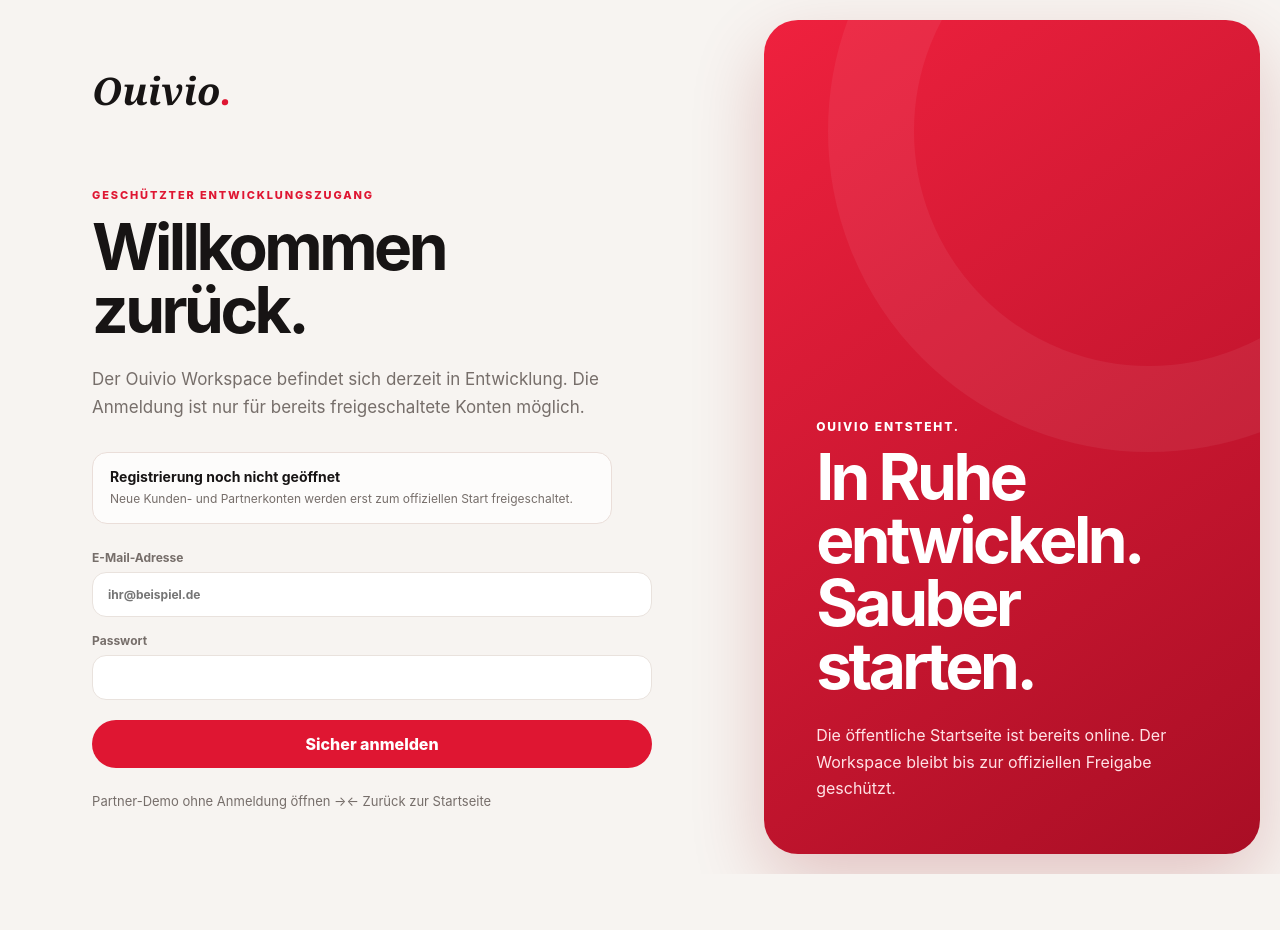
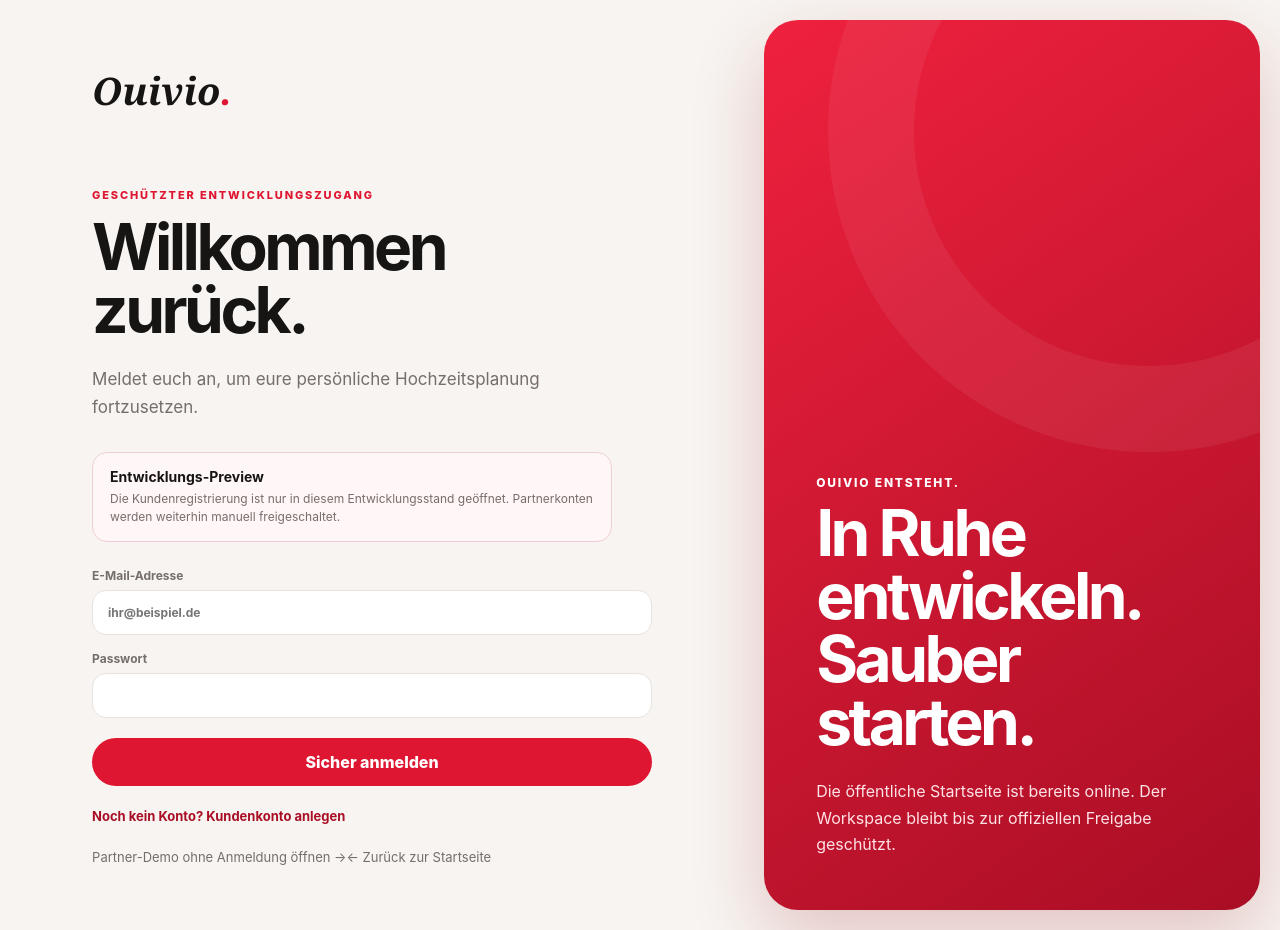
Before and after one commit to serdar-yamac/ouivio-website, a Next.js app: page /login in a window 1280 px wide. Before the commit the page ends 874 px from the top, so only its background shows below. Built offline with nearby package versions, Linux system fonts and the light colour scheme; no server answers.

Commit message:
Enable customer signup in feature preview

```diff
--- a/app/login/page.tsx
+++ b/app/login/page.tsx
@@ -6,6 +6,7 @@ import { useEffect, useState } from "react";
 import { getSupabaseClient } from "../../lib/supabase";
 import { ensureWeddingWorkspace } from "../../lib/workspace";
 import { ensureAccountProfile, ensurePartnerProfile } from "../../lib/account";
+import { isFeaturePreviewHost } from "../../lib/feature-preview";
 import { isPartnerDemoAllowed } from "../../lib/partner-demo";
 import styles from "./login.module.css";
 
@@ -16,11 +17,19 @@ export default function LoginPage() {
   const [error, setError] = useState("");
   const [busy, setBusy] = useState(false);
   const [partnerDemoAvailable, setPartnerDemoAvailable] = useState(false);
+  const [registrationAvailable, setRegistrationAvailable] = useState(false);
+  const [mode, setMode] = useState<"signin" | "signup">("signin");
+  const [displayName, setDisplayName] = useState("");
+  const [success, setSuccess] = useState("");
 
   useEffect(() => {
     const demoUrl = new URL(window.location.href);
     demoUrl.searchParams.set("demo", "1");
     setPartnerDemoAvailable(isPartnerDemoAllowed(demoUrl));
+    setRegistrationAvailable(isFeaturePreviewHost(demoUrl));
+    if (demoUrl.searchParams.get("confirmed") === "1") {
+      setSuccess("E-Mail bestätigt. Ihr könnt euch jetzt anmelden.");
+    }
     const supabase = getSupabaseClient();
     void supabase.auth.getUser().then(({ data }) => {
       if (data.user) void routeAuthenticatedUser(data.user);
@@ -42,9 +51,28 @@ export default function LoginPage() {
     event.preventDefault();
     setBusy(true);
     setError("");
+    setSuccess("");
 
     try {
       const supabase = getSupabaseClient();
+      if (mode === "signup") {
+        const { data, error: signUpError } = await supabase.auth.signUp({
+          email,
+          password,
+          options: {
+            data: { account_type: "customer", display_name: displayName.trim() },
+            emailRedirectTo: `${window.location.origin}/login?confirmed=1`,
+          },
+        });
+        if (signUpError) throw signUpError;
+        if (data.user && !data.session) {
+          setSuccess("Bitte bestätigt eure E-Mail-Adresse. Danach könnt ihr eure Auswahl dauerhaft im Warenkorb speichern.");
+          return;
+        }
+        if (!data.user) throw new Error("Konto konnte nicht angelegt werden.");
+        await routeAuthenticatedUser(data.user);
+        return;
+      }
       const { data, error: signInError } = await supabase.auth.signInWithPassword({ email, password });
       if (signInError) throw signInError;
       await routeAuthenticatedUser(data.user);
@@ -59,21 +87,21 @@ export default function LoginPage() {
     <main className={styles.shell}>
       <section className={styles.panel} aria-labelledby="login-title">
         <Link className={styles.logo} href="/">Ouivio<span>.</span></Link>
-        <p className={styles.eyebrow}>Geschützter Entwicklungszugang</p>
-        <h1 id="login-title">Willkommen zurück.</h1>
-        <p className={styles.intro}>Der Ouivio Workspace befindet sich derzeit in Entwicklung. Die Anmeldung ist nur für bereits freigeschaltete Konten möglich.</p>
+        <p className={styles.eyebrow}>{mode === "signup" ? "Kundenkonto anlegen" : "Geschützter Entwicklungszugang"}</p>
+        <h1 id="login-title">{mode === "signup" ? "Eure Planung beginnt hier." : "Willkommen zurück."}</h1>
+        <p className={styles.intro}>{mode === "signup" ? "Erstellt euer Kundenkonto, um eure Auswahl zu speichern und Verfügbarkeiten verbindlich zu prüfen." : "Meldet euch an, um eure persönliche Hochzeitsplanung fortzusetzen."}</p>
 
-        <div className={styles.prelaunch} role="status">
-          <strong>Registrierung noch nicht geöffnet</strong>
-          <span>Neue Kunden- und Partnerkonten werden erst zum offiziellen Start freigeschaltet.</span>
-        </div>
+        {registrationAvailable ? <div className={styles.previewNotice} role="status"><strong>Entwicklungs-Preview</strong><span>Die Kundenregistrierung ist nur in diesem Entwicklungsstand geöffnet. Partnerkonten werden weiterhin manuell freigeschaltet.</span></div> : <div className={styles.prelaunch} role="status"><strong>Registrierung noch nicht geöffnet</strong><span>Neue Kunden- und Partnerkonten werden erst zum offiziellen Start freigeschaltet.</span></div>}
 
         <form className={styles.form} onSubmit={submit}>
+          {mode === "signup" && <label>Eure Namen<input autoComplete="name" onChange={(event) => setDisplayName(event.target.value)} placeholder="z. B. Emma & Noah" required value={displayName}/></label>}
           <label>E-Mail-Adresse<input autoComplete="email" onChange={(event) => setEmail(event.target.value)} placeholder="ihr@beispiel.de" required type="email" value={email}/></label>
-          <label>Passwort<input autoComplete="current-password" minLength={8} onChange={(event) => setPassword(event.target.value)} required type="password" value={password}/></label>
+          <label>Passwort<input autoComplete={mode === "signup" ? "new-password" : "current-password"} minLength={8} onChange={(event) => setPassword(event.target.value)} required type="password" value={password}/></label>
           {error && <p className={styles.error} role="alert">{error}</p>}
-          <button className={styles.submit} disabled={busy} type="submit">{busy ? "Einen Moment …" : "Sicher anmelden"}</button>
+          {success && <p className={styles.success} role="status">{success}</p>}
+          <button className={styles.submit} disabled={busy} type="submit">{busy ? "Einen Moment …" : mode === "signup" ? "Konto anlegen" : "Sicher anmelden"}</button>
         </form>
+        {registrationAvailable && <button className={styles.modeSwitch} onClick={() => { setMode(current => current === "signin" ? "signup" : "signin"); setError(""); setSuccess(""); }} type="button">{mode === "signin" ? "Noch kein Konto? Kundenkonto anlegen" : "Bereits ein Konto? Anmelden"}</button>}
         {partnerDemoAvailable && <Link className={styles.back} href="/partner?demo=1">Partner-Demo ohne Anmeldung öffnen →</Link>}
         <Link className={styles.back} href="/">← Zurück zur Startseite</Link>
       </section>
@@ -89,5 +117,7 @@ export default function LoginPage() {
 function authErrorMessage(caught: unknown) {
   if (!(caught instanceof Error)) return "Anmeldung fehlgeschlagen.";
   if (caught.message === "Invalid login credentials") return "E-Mail-Adresse oder Passwort stimmen nicht.";
+  if (caught.message.includes("already registered")) return "Für diese E-Mail-Adresse gibt es bereits ein Konto. Bitte meldet euch an.";
+  if (caught.message.includes("Password should be")) return "Bitte verwendet ein Passwort mit mindestens acht Zeichen.";
   return "Das hat noch nicht funktioniert. Bitte versucht es erneut.";
 }
```
